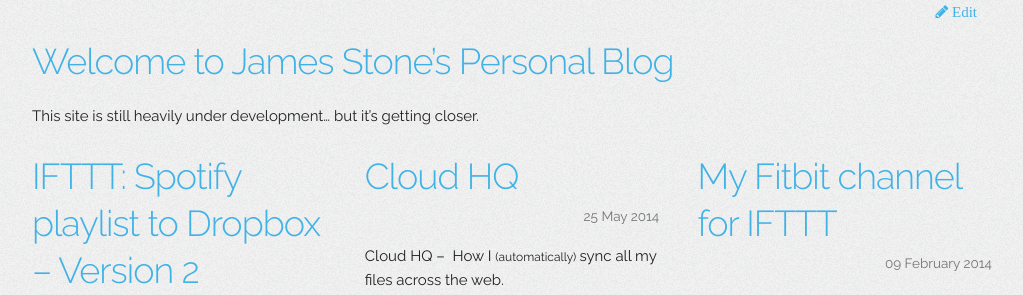
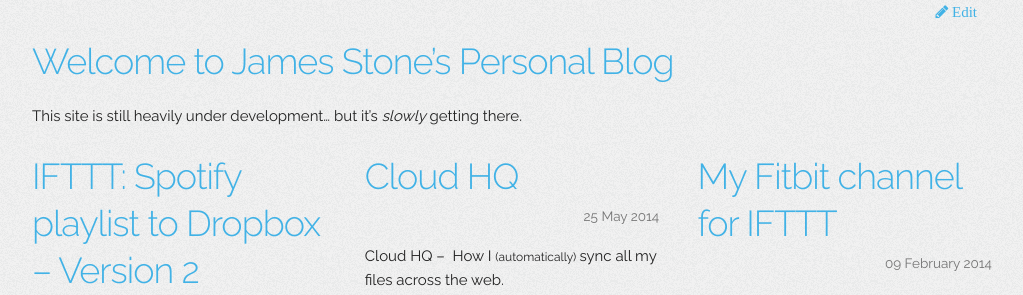
Before and after one commit to jamesmstone/blog, a Jekyll site: the page built from index.md, in a window 1280 px wide. Shown: the part 260-555 px from the top of the page, without its empty margins (128-1151 px from the left). Built offline with Jekyll 4.4.1, drawn with Linux system fonts in a browser that asks for light colours; nearby versions of some CDN libraries.

Commit message:
Minor changes to index pages text

```diff
--- a/index.md
+++ b/index.md
@@ -6,7 +6,7 @@ menu: main
 
 ## Welcome to James Stone's Personal Blog
 
-This site is still heavily under development... but it's getting closer.
+This site is still heavily under development... but it's *slowly* getting there.
 
 {% assign loopindex = 0 %}
 {% for page in site.posts %}
```
